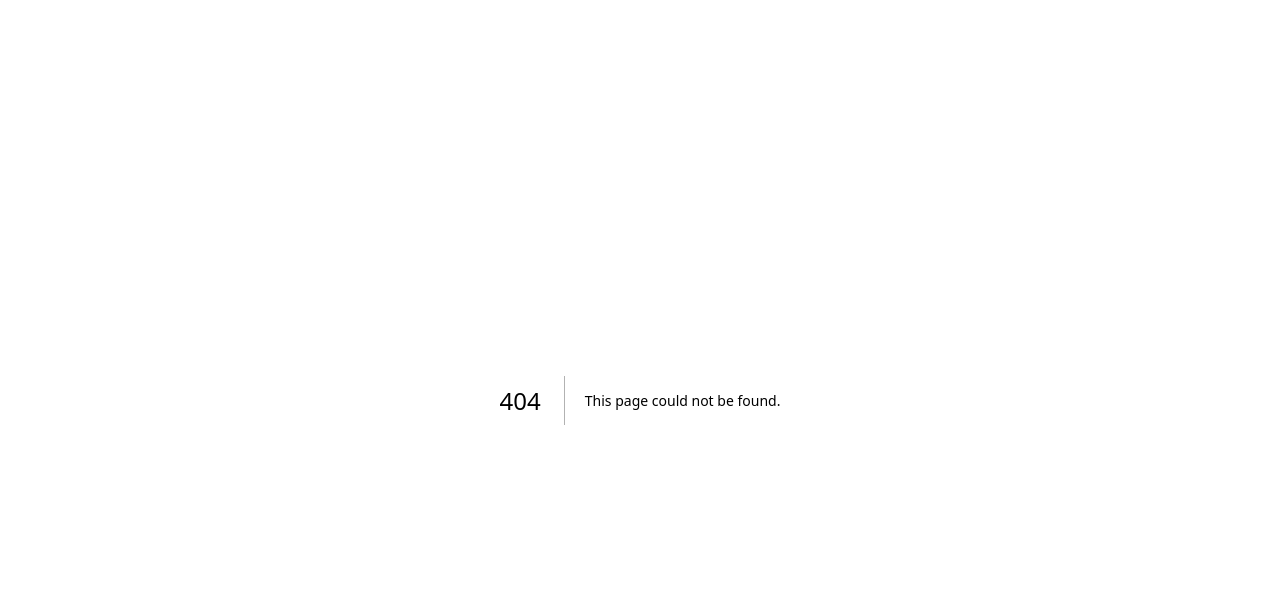
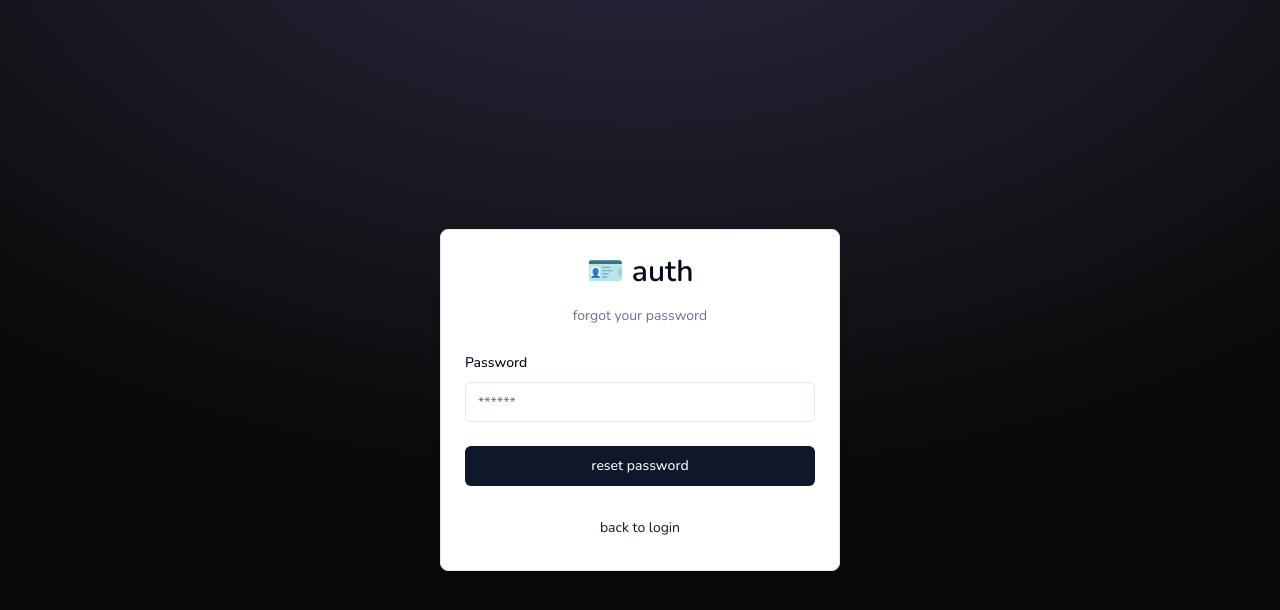
Before and after one commit to witchbl4dess/c1pherWeb, a Next.js app: page /auth/resetPassword in a window 1280 px wide. Before the commit this address had no page. Shown: the top 610 px of the page. Built offline with nearby package versions, Linux system fonts and the light colour scheme.

Commit message:
Refactor authentication and email templates***
***Add new password validation schema***

***Update auth routes

```diff
--- /dev/null
+++ b/src/actions/newPassword.ts
@@ -0,0 +1,48 @@
+"use server";
+
+import bcrypt from "bcryptjs";
+import { getPasswordResetTokenbyToken } from "@/data/resetToken";
+import { getUserByEmail } from "@/data/user";
+import { NewPasswordSchema } from "@/schema";
+import * as z from "zod";
+import { db } from "@/lib/db";
+
+export const newPassword = async (values: z.infer<typeof NewPasswordSchema>, token?: string | null) => {
+    if (!token) {
+        return { error: "missing token" }
+    }
+
+    const validatedFields = NewPasswordSchema.safeParse(values);
+    if (!validatedFields.success) {
+        return { error: "invalid fields" }
+    }
+
+    const { password } = validatedFields.data;
+    const existingToken = await getPasswordResetTokenbyToken(token);
+    if (!existingToken) {
+        return { error: "invalid token" }
+    }
+
+    const hasExpired = new Date(existingToken.expires) < new Date();
+    if (hasExpired) {
+        return { error: "token has expired" }
+    }
+
+    const existingUser = await getUserByEmail(existingToken.email);
+    if (!existingUser) {
+        return { error: "user not found" }
+    }
+
+    const hashedPassword = await bcrypt.hash(password, 10);
+
+    await db.user.update({
+        where: { id: existingUser.id },
+        data: { password: hashedPassword },
+    });
+
+    await db.passwordResetToken.delete({
+        where: { id: existingToken.id }
+    })
+
+    return { success: "password updated"}
+}
--- /dev/null
+++ b/src/app/auth/resetPassword/page.tsx
@@ -0,0 +1,9 @@
+import { ResetPasswordForm } from "@/components/auth/resetPasswordForm";
+
+const resetPasswordPage = () => {
+    return (
+        <ResetPasswordForm />
+    );
+}
+
+export default resetPasswordPage;
--- a/src/auth.ts
+++ b/src/auth.ts
@@ -20,7 +20,7 @@ export const { handlers: { GET, POST }, auth, signIn, signOut } = NextAuth({
     },
     callbacks: {
         async signIn({ user, account }) {
-            console.log({user, account})
+            //console.log({user, account})
             if (account?.provider !== "credentials") return true;
             if (!user || !user.id) return false;
             const existingUser = await getUserById(user.id);
--- /dev/null
+++ b/src/components/auth/resetPasswordForm.tsx
@@ -0,0 +1,68 @@
+"use client";
+
+import { Form, FormControl, FormField, FormItem, FormLabel, FormMessage } from '@/components/ui/form';
+import { CardWrapper } from '@/components/auth/cardWrapper';
+import { zodResolver } from '@hookform/resolvers/zod';
+import { FormSucces } from '@/components/form-succes';
+import { FormError } from '@/components/form-error';
+import { NewPasswordSchema } from '@/schema/index';
+import { useSearchParams } from 'next/navigation';
+import { Button } from '@/components/ui/button';
+import { Input } from '@/components/ui/input';
+import { useForm } from 'react-hook-form';
+import { newPassword } from '@/actions/newPassword';
+import { useTransition } from 'react';
+import { useState } from 'react';
+import * as z from "zod";
+import Link from 'next/link';
+
+export const ResetPasswordForm = () => {
+    const searchParams = useSearchParams();
+    const token = searchParams.get("token");
+    const [error, setError] = useState<string | undefined>("");
+    const [succes, setSucces] = useState<string | undefined>("");
+    const [isPending, startTransition] = useTransition();
+    const form = useForm<z.infer<typeof NewPasswordSchema>>({
+        resolver: zodResolver(NewPasswordSchema),
+        defaultValues: {
+            password: '',
+        },
+    });
+    const onSubmit = (values: z.infer<typeof NewPasswordSchema>) => {
+        setError("");
+        setSucces("");
+
+        startTransition(() => {
+            newPassword(values, token)
+            .then((data) => {
+                setError(data?.error);
+                setSucces(data?.success);
+            })
+        });
+    }
+
+    return (
+        <CardWrapper headerLabel="forgot your password" backButtonLabel="back to login" backButtonHref="/auth/login">
+            <Form {...form}>
+                <form onSubmit={form.handleSubmit(onSubmit)} className="space-y-6">
+                    <div className="space-y-4">
+                        <FormField control={form.control} name="password" render={({ field}) => (
+                            <FormItem>
+                                <FormLabel>Password</FormLabel>
+                                <FormControl>
+                                    <Input {...field} placeholder="******" type="password" disabled={isPending} />
+                                </FormControl>
+                                <FormMessage />
+                            </FormItem>
+                        )} />
+                    </div>
+                    <FormError message={error} />
+                    <FormSucces message={succes} />
+                    <Button type="submit" className="w-full" disabled={isPending}>
+                        reset password
+                    </Button>
+                </form>
+            </Form>
+        </CardWrapper>
+    );
+};
--- a/src/lib/mail.ts
+++ b/src/lib/mail.ts
@@ -8,7 +8,7 @@ export const sendPasswordResetMail = async (email: string, token: string) => {
         from: "onboarding@resend.dev",
         to: email,
         subject: "Password reset",
-        text: `<p>You can reset your password by clicking on the following link: <a href="${resetLink}">click-me</a></p>`,
+        html: `<p>You can reset your password by clicking on the following link: <a href="${resetLink}">click-me</a></p>`,
     })
 }
 
@@ -18,6 +18,6 @@ export const sendVerifMail = async (email: string, token: string) => {
         from: "onboarding@resend.dev",
         to: email,
         subject: "Please confirm your email",
-        text: `<p>Please confirm your email by clicking on the following link: <a href="${confirmationLink}">click-me</a></p>`,
+        html: `<p>Please confirm your email by clicking on the following link: <a href="${confirmationLink}">click-me</a></p>`,
     })
 }
--- a/src/routes.ts
+++ b/src/routes.ts
@@ -16,7 +16,8 @@ export const authRoutes = [
     "/auth/login",
     "/auth/register",
     "/auth/error",
-    "/auth/reset"
+    "/auth/reset",
+    "/auth/resetPassword",
 ]
 
 /**
--- a/src/schema/index.ts
+++ b/src/schema/index.ts
@@ -1,11 +1,16 @@
 import * as z from "zod";
+
+export const NewPasswordSchema = z.object({
+    password: z.string().min(6,{
+        message: "minimum 6 characters required",
+    }),
+});
 
 export const ResetSchema = z.object({
     email: z.string().email({
         message: "email is required",
     }),
 });
-
 
 export const LoginSchema = z.object({
     email: z.string().email({
```
